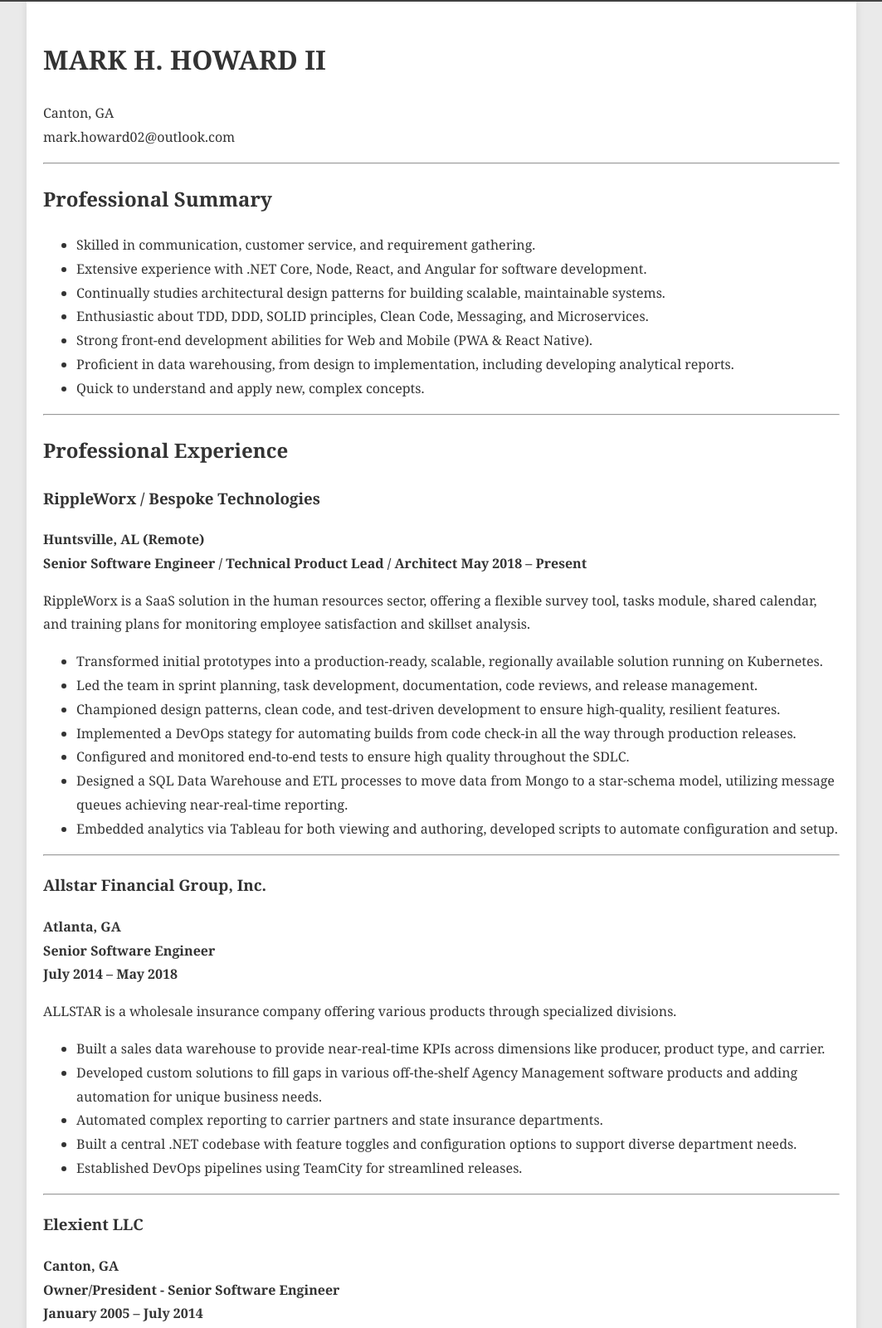
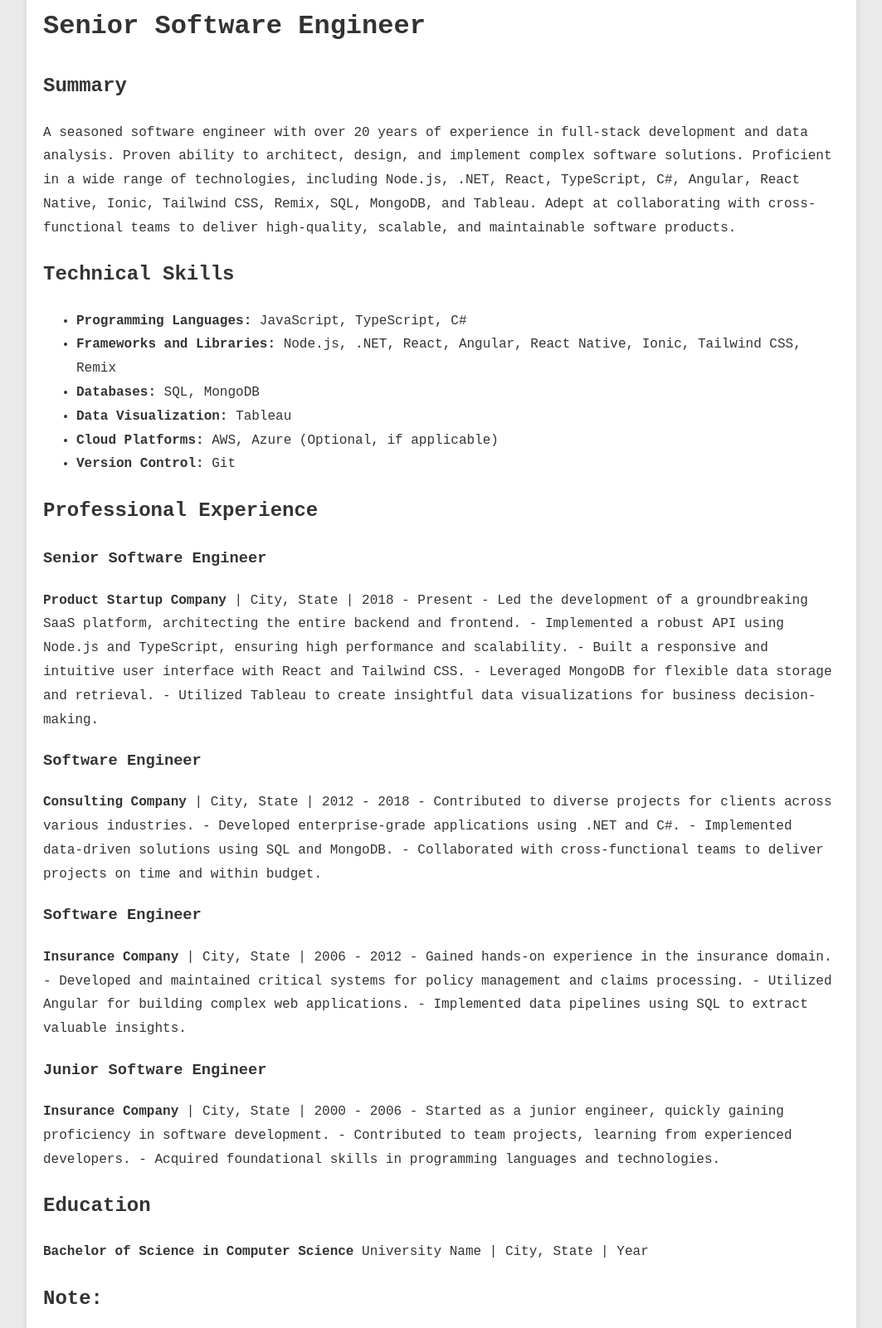
Before and after one commit to markhoward02/resume, a website: page index.html in a window 1280 px wide. Shown: the part 38-1639 px from the top of the page at 83% size, without its empty margins (108-1171 px from the left). Drawn offline with Linux system fonts and the light colour scheme.

Commit message:
Commit from Note20 on 11/6/2024, 7:51:11 PM

```diff
--- a/index.html
+++ b/index.html
@@ -1,127 +1,90 @@
 <!DOCTYPE html>
 <html lang="en">
 <head>
-    <meta charset="UTF-8" />
-    <meta name="viewport" content="width=device-width, initial-scale=1.0" />
-    <title>Mark Howard II Resume</title>
-    <link rel="stylesheet" href="styles.css" />
+  <meta charset="UTF-8">
+  <meta name="viewport" content="width=device-width, initial-scale=1.0">
+  <title></title>
+  <link rel="stylesheet" href="styles.css">
 </head>
 <body>
-    <header></header>
-    <main><h1 id="mark-h.-howard-ii">MARK H. HOWARD II</h1>
-<p>Canton, GA<br />
-mark.howard02@outlook.com</p>
-<hr />
-<h2 id="professional-summary">Professional Summary</h2>
+  <div class="container">
+    <h1></h1>
+            <h1 id="senior-software-engineer">Senior Software
+            Engineer</h1>
+            <h2 id="summary">Summary</h2>
+            <p>A seasoned software engineer with over 20 years of
+            experience in full-stack development and data analysis.
+            Proven ability to architect, design, and implement complex
+            software solutions. Proficient in a wide range of
+            technologies, including Node.js, .NET, React, TypeScript,
+            C#, Angular, React Native, Ionic, Tailwind CSS, Remix, SQL,
+            MongoDB, and Tableau. Adept at collaborating with
+            cross-functional teams to deliver high-quality, scalable,
+            and maintainable software products.</p>
+            <h2 id="technical-skills">Technical Skills</h2>
             <ul>
-<li>Skilled in communication, customer service, and requirement
-gathering.</li>
-<li>Extensive experience with .NET Core, Node, React, and Angular for
-software development.</li>
-<li>Continually studies architectural design patterns for building
-scalable, maintainable systems.</li>
-<li>Enthusiastic about TDD, DDD, SOLID principles, Clean Code,
-Messaging, and Microservices.</li>
-<li>Strong front-end development abilities for Web and Mobile (PWA &amp;
-React Native).</li>
-<li>Proficient in data warehousing, from design to implementation,
-including developing analytical reports.</li>
-<li>Quick to understand and apply new, complex concepts.</li>
+            <li><strong>Programming Languages:</strong> JavaScript,
+            TypeScript, C#</li>
+            <li><strong>Frameworks and Libraries:</strong> Node.js,
+            .NET, React, Angular, React Native, Ionic, Tailwind CSS,
+            Remix</li>
+            <li><strong>Databases:</strong> SQL, MongoDB</li>
+            <li><strong>Data Visualization:</strong> Tableau</li>
+            <li><strong>Cloud Platforms:</strong> AWS, Azure (Optional,
+            if applicable)</li>
+            <li><strong>Version Control:</strong> Git</li>
             </ul>
-<hr />
-<h2 id="professional-experience">Professional Experience</h2>
-<h3 id="rippleworx-bespoke-technologies">RippleWorx / Bespoke
-Technologies</h3>
-<p><strong>Huntsville, AL (Remote)</strong><br />
-<strong>Senior Software Engineer / Technical Product Lead /
-Architect</strong> <strong>May 2018 – Present</strong></p>
-<p>RippleWorx is a SaaS solution in the human resources sector, offering
-a flexible survey tool, tasks module, shared calendar, and training
-plans for monitoring employee satisfaction and skillset analysis.</p>
+            <h2 id="professional-experience">Professional
+            Experience</h2>
+            <h3 id="senior-software-engineer-1">Senior Software
+            Engineer</h3>
+            <p><strong>Product Startup Company</strong> | City, State |
+            2018 - Present - Led the development of a groundbreaking
+            SaaS platform, architecting the entire backend and frontend.
+            - Implemented a robust API using Node.js and TypeScript,
+            ensuring high performance and scalability. - Built a
+            responsive and intuitive user interface with React and
+            Tailwind CSS. - Leveraged MongoDB for flexible data storage
+            and retrieval. - Utilized Tableau to create insightful data
+            visualizations for business decision-making.</p>
+            <h3 id="software-engineer">Software Engineer</h3>
+            <p><strong>Consulting Company</strong> | City, State | 2012
+            - 2018 - Contributed to diverse projects for clients across
+            various industries. - Developed enterprise-grade
+            applications using .NET and C#. - Implemented data-driven
+            solutions using SQL and MongoDB. - Collaborated with
+            cross-functional teams to deliver projects on time and
+            within budget.</p>
+            <h3 id="software-engineer-1">Software Engineer</h3>
+            <p><strong>Insurance Company</strong> | City, State | 2006 -
+            2012 - Gained hands-on experience in the insurance domain. -
+            Developed and maintained critical systems for policy
+            management and claims processing. - Utilized Angular for
+            building complex web applications. - Implemented data
+            pipelines using SQL to extract valuable insights.</p>
+            <h3 id="junior-software-engineer">Junior Software
+            Engineer</h3>
+            <p><strong>Insurance Company</strong> | City, State | 2000 -
+            2006 - Started as a junior engineer, quickly gaining
+            proficiency in software development. - Contributed to team
+            projects, learning from experienced developers. - Acquired
+            foundational skills in programming languages and
+            technologies.</p>
+            <h2 id="education">Education</h2>
+            <p><strong>Bachelor of Science in Computer Science</strong>
+            University Name | City, State | Year</p>
+            <h2 id="note">Note:</h2>
             <ul>
-<li>Transformed initial prototypes into a production-ready, scalable,
-regionally available solution running on Kubernetes.</li>
-<li>Led the team in sprint planning, task development, documentation,
-code reviews, and release management.</li>
-<li>Championed design patterns, clean code, and test-driven development
-to ensure high-quality, resilient features.</li>
-<li>Implemented a DevOps stategy for automating builds from code
-check-in all the way through production releases.</li>
-<li>Configured and monitored end-to-end tests to ensure high quality
-throughout the SDLC.</li>
-<li>Designed a SQL Data Warehouse and ETL processes to move data from
-Mongo to a star-schema model, utilizing message queues achieving
-near-real-time reporting.</li>
-<li>Embedded analytics via Tableau for both viewing and authoring,
-developed scripts to automate configuration and setup.</li>
+            <li>Customize the resume to highlight specific projects,
+            achievements, and skills relevant to the job you’re applying
+            for.</li>
+            <li>Quantify your accomplishments whenever possible (e.g.,
+            “Increased system performance by 20%”).</li>
+            <li>Tailor your resume to the specific job requirements and
+            company culture.</li>
+            <li>Proofread carefully to ensure there are no errors in
+            grammar or spelling.</li>
             </ul>
-<hr />
-<h3 id="allstar-financial-group-inc.">Allstar Financial Group, Inc.</h3>
-<p><strong>Atlanta, GA</strong><br />
-<strong>Senior Software Engineer</strong><br />
-<strong>July 2014 – May 2018</strong></p>
-<p>ALLSTAR is a wholesale insurance company offering various products
-through specialized divisions.</p>
-<ul>
-<li>Built a sales data warehouse to provide near-real-time KPIs across
-dimensions like producer, product type, and carrier.</li>
-<li>Developed custom solutions to fill gaps in various off-the-shelf
-Agency Management software products and adding automation for unique
-business needs.</li>
-<li>Automated complex reporting to carrier partners and state insurance
-departments.</li>
-<li>Built a central .NET codebase with feature toggles and configuration
-options to support diverse department needs.</li>
-<li>Established DevOps pipelines using TeamCity for streamlined
-releases.</li>
-</ul>
-<hr />
-<h3 id="elexient-llc">Elexient LLC</h3>
-<p><strong>Canton, GA</strong><br />
-<strong>Owner/President - Senior Software Engineer</strong><br />
-<strong>January 2005 – July 2014</strong></p>
-<p>Elexient LLC was a custom software development company serving
-clients across various industries.</p>
-<ul>
-<li>Consulted with stakeholders to gather requirements and implement
-features in an iterative, user-focused process.</li>
-<li>Built and led a team, expanded shared code libraries, and developed
-end-to-end systems across sectors including insurance, construction, and
-e-commerce.</li>
-<li>Created numerous brochure websites with a custom CMS, allowing
-clients to manage their own content.</li>
-<li>Provided ongoing application support and maintained servers both
-on-site and in Azure.</li>
-</ul>
-<hr />
-<h3 id="envision-communications-inc.">Envision Communications, Inc.</h3>
-<p><strong>Atlanta, GA</strong><br />
-<strong>Junior Developer</strong><br />
-<strong>January 2004 – May 2007</strong></p>
-<p>Envision is a pharmaceutical marketing company.</p>
-<ul>
-<li>Developer on a complex event planning system, expanding it
-significantly.</li>
-<li>Worked with a Technical Lead to translate requirements into
-functional and technical specifications.</li>
-<li>Contributed to configuration and maintenance of on-premise database
-and web servers. Implemented source control.</li>
-</ul>
-<hr />
-<h2 id="side-projects-other-interests">Side Projects &amp; Other
-Interests</h2>
-<ul>
-<li><strong>Grocery Board:</strong> Developed an app with my wife for
-shared shopping lists and meal planning, available on iOS, Android,
-Windows, and as a PWA. Built with React, Ionic, Capacitor, C# .NET Core,
-SignalR, WordPress, and Power BI.</li>
-<li><strong>IoT, Raspberry Pi, Arduino:</strong> Enthusiastic about
-tinkering with Raspberry Pi, Arduino, and NanoFramework for various
-projects.</li>
-<li><strong>Contest:</strong> Won a Microsoft app contest in 2015 with
-the app TimesheetAnywhere (now discontinued).</li>
-</ul>
-<hr /></main>
-    <footer></footer>
+  </div>
 </body>
 </html>
--- a/styles.css
+++ b/styles.css
@@ -1,6 +1,6 @@
 /* Basic styles for the resume */
 body {
-  font-family: 'Georgia', serif; /* Changed to a more professional font */
+  font-family: 'Courier New', Courier, monospace;
   line-height: 1.8;
   margin: 0;
   padding: 0;
@@ -8,7 +8,7 @@
   color: #333;
 }
 
-main {
+.container {
   width: 75%;
   margin: auto;
   overflow: hidden;
@@ -21,6 +21,7 @@
   background: #444;
   color: #fff;
   padding: 20px 0;
+  border-bottom: #ff6f61 3px solid;
 }
 
 header a {
```
Also changed, not shown: package.json (+1 -6 lines), resume.md (+9 -11 lines), template.html (+18 -11 lines), README.md, 2 other files. Lines whose indentation alone changed are shown as unchanged.
